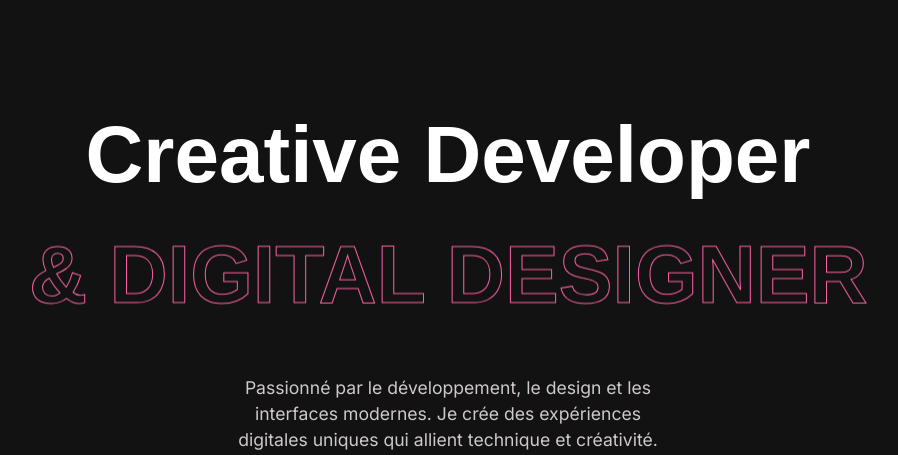
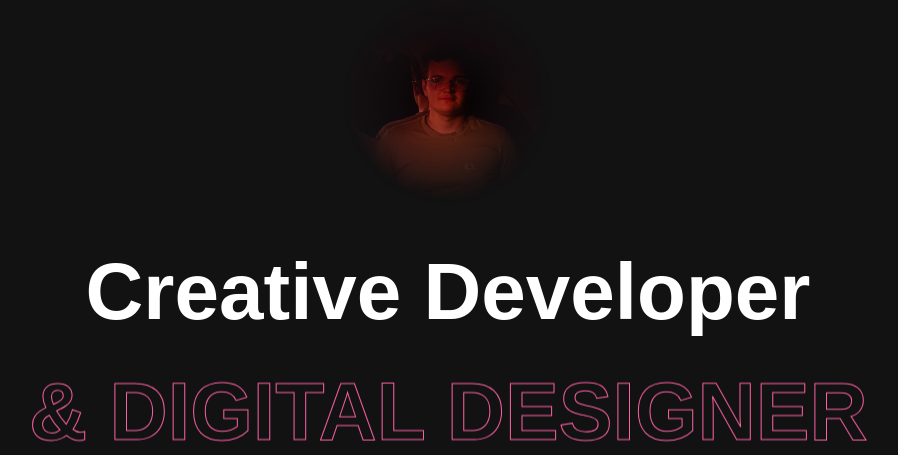
Before and after one commit to Maanaaa/theo-manya.fr, a PHP site: page / in a window 1280 px wide. Shown: the part 160-615 px from the top of the page, without its empty margins (192-1090 px from the left). Run offline with PHP 8.4, Linux system fonts and the light colour scheme; data that the repository does not hold is empty; some web fonts are replaced.

Commit message:
Ajout d'une image portrait dans le header

```diff
--- a/css/index.css
+++ b/css/index.css
@@ -252,6 +252,67 @@ nav ul li a:hover {
     background-color: rgba(244, 194, 194, 0.8);
     animation: boutonZoom 1s linear;
 }
+
+/* Portrait header */
+
+.portrait-container {
+    position: relative;
+    display: flex;
+    justify-content: center;
+    align-items: center;
+    margin-bottom: 2rem;
+}
+
+.portrait {
+    width: 200px;
+    height: 200px;
+    border-radius: 50%;
+    object-fit: cover;
+    position: relative;
+    z-index: 2;
+    animation: fadeIn 2s ease-in-out;
+}
+
+/* halo rose  */
+.portrait-container::before {
+    content: "";
+    position: absolute;
+    top: 50%;
+    left: 50%;
+    transform: translate(-50%, -50%);
+    width: 220px;
+    height: 220px;
+    border-radius: 50%;
+    background: radial-gradient(circle, rgba(255, 46, 136, 0.18) 0%, transparent 70%);
+    z-index: 1;
+    opacity: 0.6;
+    animation: softPulse 7s ease-in-out infinite;
+}
+
+/* Animation  */
+@keyframes softPulse {
+    0%, 100% {
+        transform: translate(-50%, -50%) scale(1);
+        opacity: 0.5;
+    }
+    50% {
+        transform: translate(-50%, -50%) scale(1.08);
+        opacity: 0.7;
+    }
+}
+
+/* Animation au chargement de la page */
+@keyframes fadeIn {
+    from {
+        opacity: 0;
+        transform: scale(0.92);
+    }
+    to {
+        opacity: 1;
+        transform: scale(1);
+    }
+}
+
 
 /*----*/
 .showCase {
--- a/index.php
+++ b/index.php
@@ -73,7 +73,11 @@ $resultats->closeCursor();
 
     <div class="intro">
         <!---<img src="img/header.png" alt="Portfolio de Manya Théo, SAE203. Image principale du header."> !-->
+        <div class="portrait-container">
+            <img src="img/portrait_manya_theo.png" alt="Portrait de Théo Manya, étudiant en BUT MMI à l'IUT du Puy-en-Velay. Développement web." class="portrait">
+        </div>
         <h1 class="typingEffect"></h1>
+
         <div class="description spaceTop">
             <p>Passionné par le développement, le design et les interfaces modernes. Je crée des expériences digitales uniques qui allient technique et créativité.</p>
             <a href="#projets" class="spaceTop">Voir mes projets</a>
```
Also changed, not shown: img/portrait_manya_theo.png (added).
